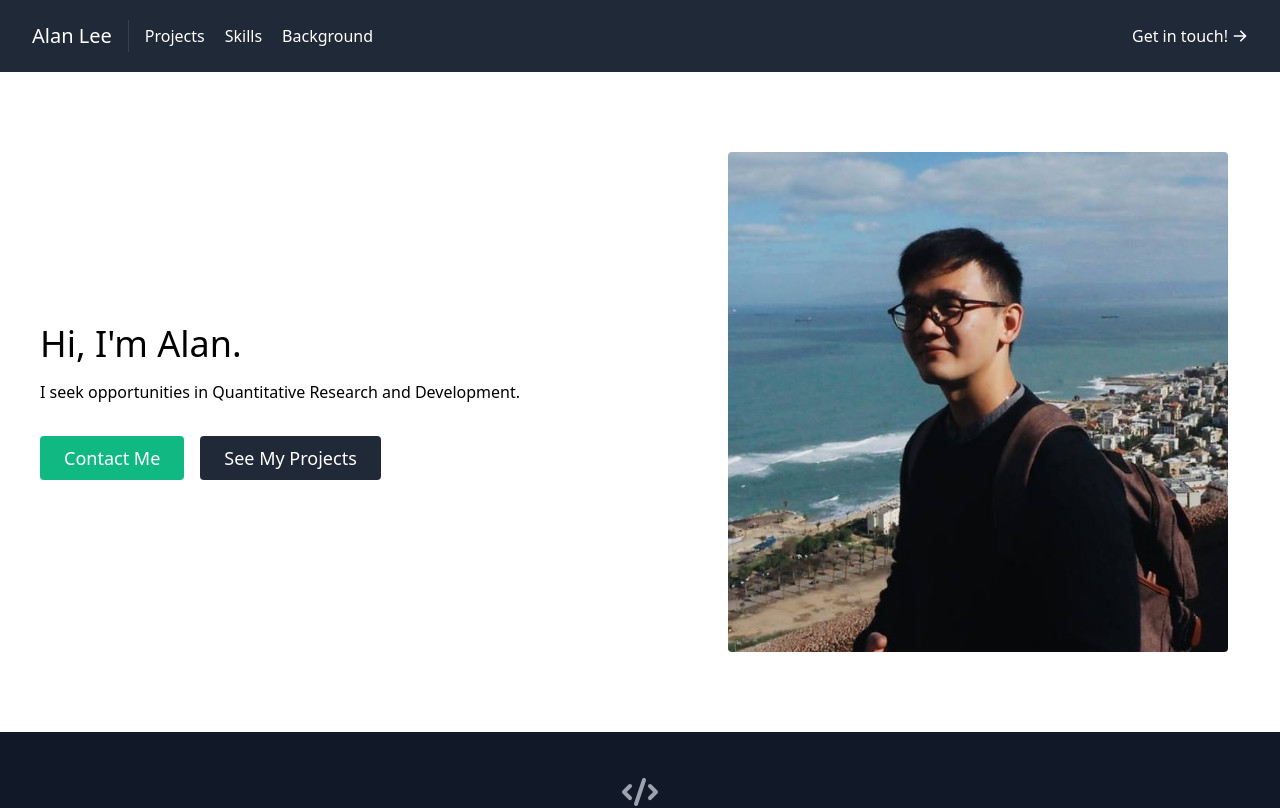
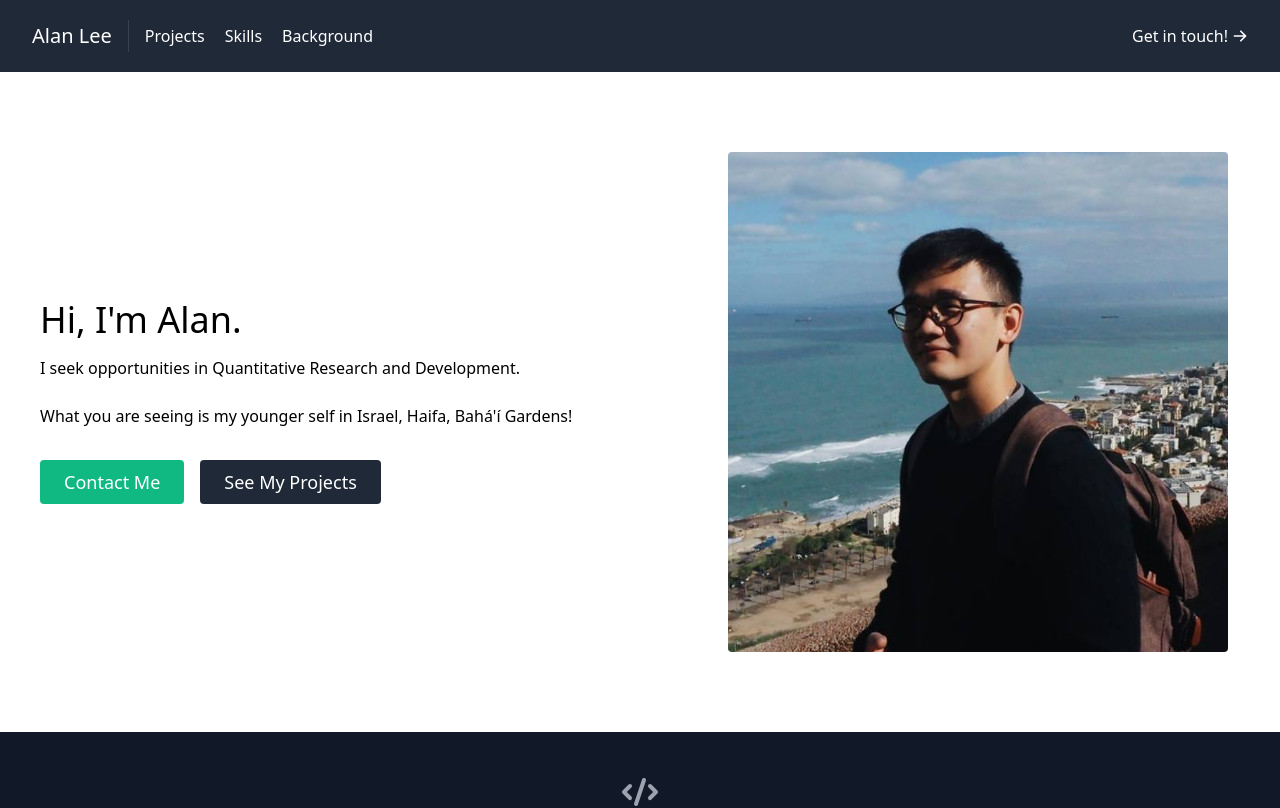
Before and after one commit to alanriya/alanriya.github.io, a React (Create React App) app: page / in a window 1280 px wide. Shown: the top 808 px of the page. Built offline with nearby package versions, Linux system fonts and the light colour scheme.

Commit message:
corrected grammar

```diff
--- a/src/components/About.js
+++ b/src/components/About.js
@@ -12,6 +12,9 @@ export default function About() {
             <br className="hidden lg:inline-block" />
           </h1>
           <h3>I seek opportunities in Quantitative Research and Development.</h3>
+          <br/>
+          <h3>What you are seeing is my younger self in Israel, Haifa, Bahá'í Gardens! </h3>
+
           <p className="mb-8 leading-relaxed">
 
           </p>
--- a/src/data.js
+++ b/src/data.js
@@ -78,7 +78,7 @@ export const backgrounds = [
   {
     cardTitle: 'Lynx Analytics Pte Ltd, Data Engineer',
     cardSubtitle:
-      "Exploring a career in data orchestration, Big Data Engineering and devops",
+      "Exploring a career in Big Data Engineering focusing on data orchestration and devops",
     title: "May 2022 - March 2023",
     cardDetailedText: "Build Big Data Engineering Solution for partnering clients in healthcare industry. Learned alot in the area of Data Orchestration using Apache Airflow, earned my Professional Google Data Engineer Certification.",
   },
```
